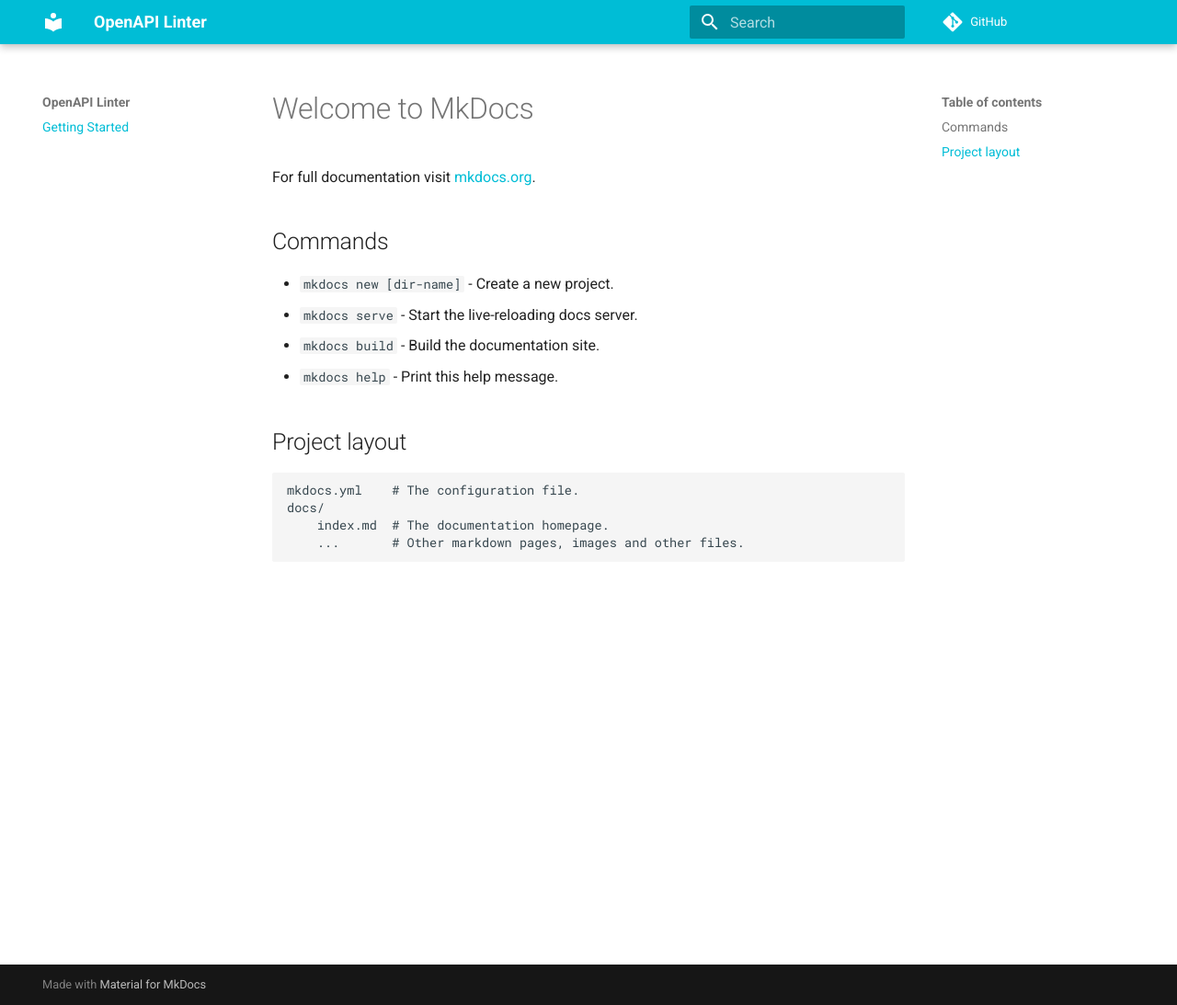
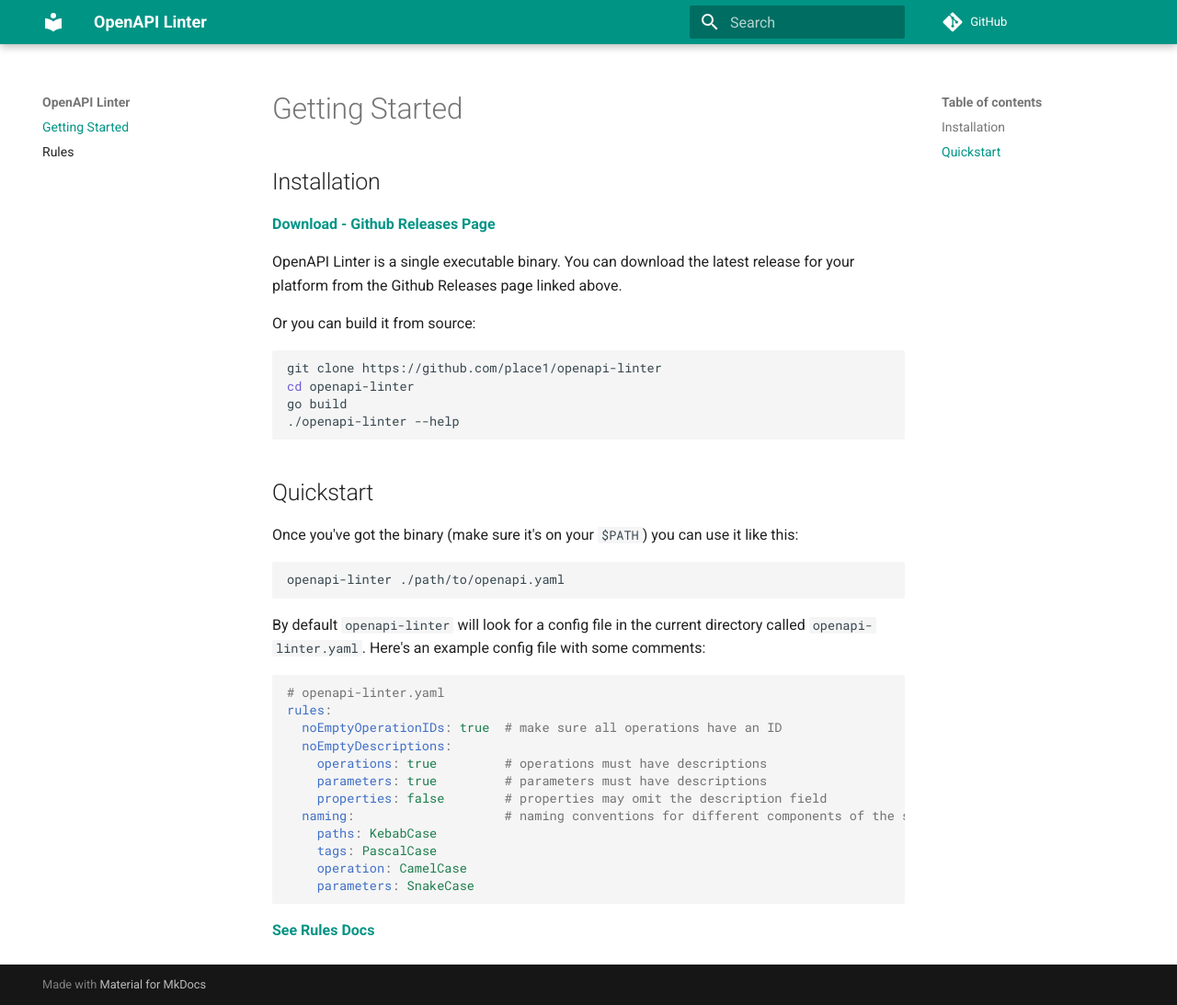
Before and after one commit to Place1/openapi-linter, an MkDocs documentation site: the page built from docs/pages/index.md, in a window 1280 px wide and 1093 px high. Shown: the whole window at 92% size. Built offline with MkDocs 1.6.1 and Material for MkDocs 9.7.7, drawn with Linux system fonts in a browser that asks for light colours; comment, search, counter and statistics services are not loaded.

Commit message:
updated docs

````diff
--- a/docs/mkdocs.yml
+++ b/docs/mkdocs.yml
@@ -9,15 +9,18 @@
   name: material
   include_sidebar: true
   palette:
-    primary: cyan
-    accent: cyan
+    primary: teal
+    accent: teal
   feature:
     tabs: false
 
 markdown_extensions:
   - admonition
+  - pymdownx.details
+  - pymdownx.superfences
   - toc:
       permalink: true
 
 nav:
   - Getting Started: index.md
+  - Rules: rules.md
--- a/docs/pages/index.md
+++ b/docs/pages/index.md
@@ -1,17 +1,44 @@
-# Welcome to MkDocs
+# Getting Started
 
-For full documentation visit [mkdocs.org](https://mkdocs.org).
+## Installation
 
-## Commands
+**[Download - Github Releases Page](https://github.com/Place1/openapi-linter/releases)**
 
-* `mkdocs new [dir-name]` - Create a new project.
-* `mkdocs serve` - Start the live-reloading docs server.
-* `mkdocs build` - Build the documentation site.
-* `mkdocs help` - Print this help message.
+OpenAPI Linter is a single executable binary. You can download the latest release for your platform from the Github Releases page linked above.
 
-## Project layout
+Or you can build it from source:
 
-    mkdocs.yml    # The configuration file.
-    docs/
-        index.md  # The documentation homepage.
-        ...       # Other markdown pages, images and other files.
+```bash
+git clone https://github.com/place1/openapi-linter
+cd openapi-linter
+go build
+./openapi-linter --help
+```
+
+## Quickstart
+
+Once you've got the binary (make sure it's on your `$PATH`) you can use it like this:
+
+```bash
+openapi-linter ./path/to/openapi.yaml
+```
+
+By default `openapi-linter` will look for a config file in the current directory called `openapi-linter.yaml`.
+Here's an example config file with some comments:
+
+```yaml
+# openapi-linter.yaml
+rules:
+  noEmptyOperationIDs: true  # make sure all operations have an ID
+  noEmptyDescriptions:
+    operations: true         # operations must have descriptions
+    parameters: true         # parameters must have descriptions
+    properties: false        # properties may omit the description field
+  naming:                    # naming conventions for different components of the spec
+    paths: KebabCase
+    tags: PascalCase
+    operation: CamelCase
+    parameters: SnakeCase
+```
+
+**[See Rules Docs](./rules)**
--- a/docs/requirements.txt
+++ b/docs/requirements.txt
@@ -1,3 +1,4 @@
 mkdocs==1.0.4
 pymdown-extensions==6.0
 mkdocs-material==3.1.0
+pygments==2.3.0
--- a/linter-config.yaml
+++ /dev/null
@@ -1,4 +0,0 @@
-presets:
-  - standard
-rules:
-  noEmptyDescriptions: {}
````
Also changed, not shown: docs/pages/rules.md (added, +128 -0 lines), openapi-linter.yaml (added, +12 -0 lines), README.md, 3 other files.
